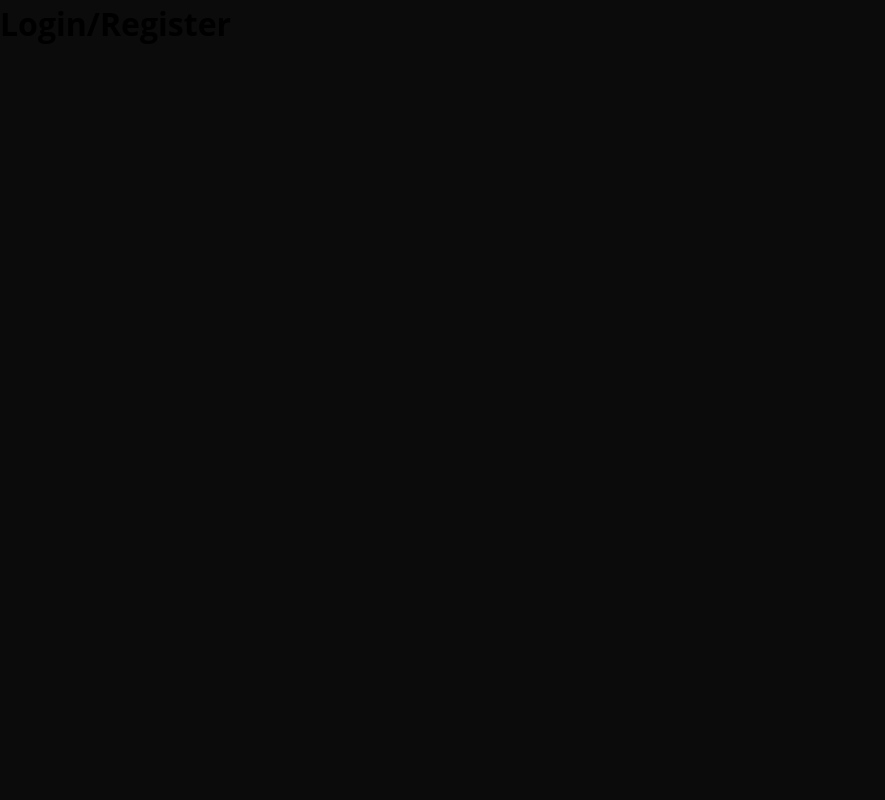
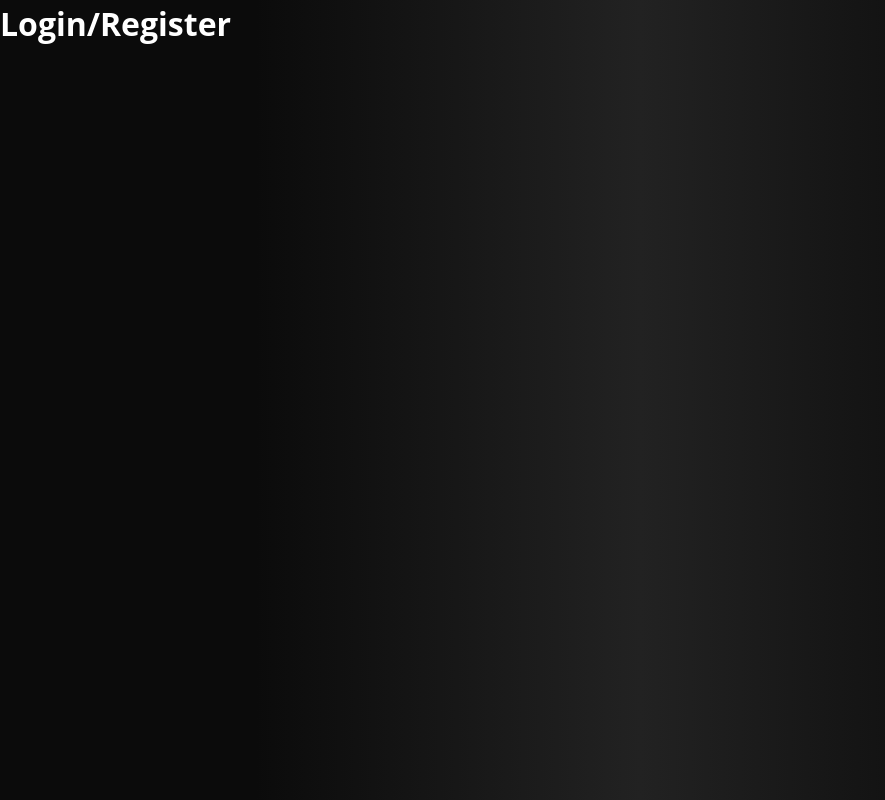
Before and after one commit to MMTTSEC/myfeed, a React app in the folder frontend/: page / in a window 1280 px wide. Shown: the whole page, without its empty margins (0-885 px from the left). Built offline with nearby package versions, Linux system fonts and the light colour scheme; the HTML template or start-up script is replaced by a standard one; a web font is replaced by a local one.

Commit message:
Added color-gradient variables

```diff
--- a/frontend/src/styles/main.css
+++ b/frontend/src/styles/main.css
@@ -13,10 +13,16 @@
   /* Graphic Profile */
   /* Colors */
   --color-background-primary: #0B0B0B;
+  --color-background-primary-gradient: linear-gradient(90deg, rgba(11, 11, 11, 1) 20%, rgba(34, 34, 34, 1) 50%, rgba(11, 11, 11, 1) 80%);
   --color-background-secondary: #222222;
+  --color-background-tertiary: #FAFAFA;
 
   --color-primary: #A7CA35;
   --color-primary-hover: #718E12;
+  --color-primary-gradient-top-to-bottom: linear-gradient(180deg, rgba(167, 202, 53, 1) 10%, rgba(11, 11, 11, 0) 100%);
+  --color-primary-gradient-right-to-left: linear-gradient(270deg, rgba(167, 202, 53, 1) 10%, rgba(11, 11, 11, 0) 100%);
+  --color-primary-gradient-bottom-to-top: linear-gradient(0deg, rgba(167, 202, 53, 1) 10%, rgba(11, 11, 11, 0) 100%);
+  --color-primary-gradient-left-to-right: linear-gradient(90deg, rgba(167, 202, 53, 1) 10%, rgba(11, 11, 11, 0) 100%);
 
   --color-white: #FFFFFF;
   --color-gray: #777777;
@@ -47,6 +53,8 @@
 
 body {
   background-color: var(--color-background-primary);
+  background: var(--color-background-primary-gradient);
   font-family: var(--font-primary);
   font-weight: 400;
+  color: var(--color-white);
 }
```
